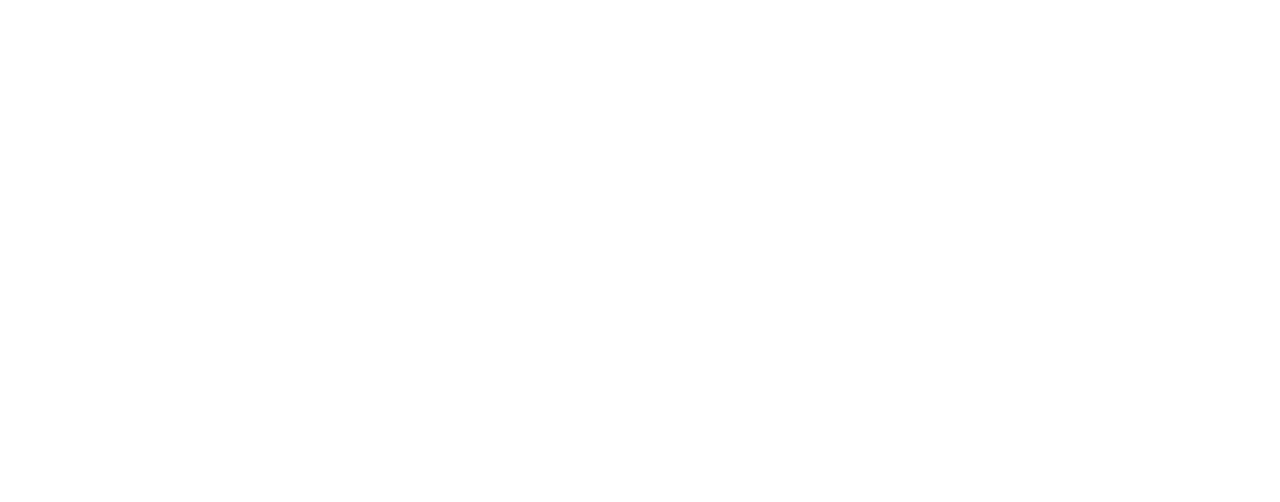
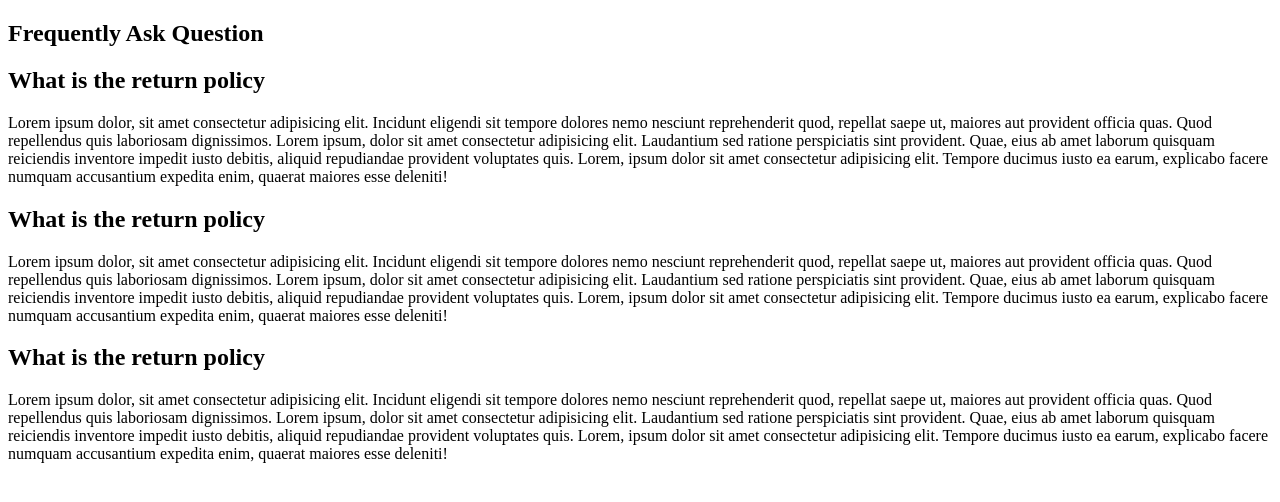
Before and after one commit to abubakar1010/accordion, a plain HTML site: page index.html in a window 1280 px wide. Drawn offline with Linux system fonts and the light colour scheme.

Commit message:
finished markup

```diff
--- a/index.html
+++ b/index.html
@@ -9,6 +9,38 @@
 <body>
 
 
+    <section class="accordion-container">
+        <h1 class="title">Frequently Ask Question</h1>
+
+        <div class="content-container">
+
+            <div class="question">
+                <h2>What is the return policy</h2>
+            </div>
+            <div class="answer">
+                <p>Lorem ipsum dolor, sit amet consectetur adipisicing elit. Incidunt eligendi sit tempore dolores nemo nesciunt reprehenderit quod, repellat saepe ut, maiores aut provident officia quas. Quod repellendus quis laboriosam dignissimos. Lorem ipsum, dolor sit amet consectetur adipisicing elit. Laudantium sed ratione perspiciatis sint provident. Quae, eius ab amet laborum quisquam reiciendis inventore impedit iusto debitis, aliquid repudiandae provident voluptates quis. Lorem, ipsum dolor sit amet consectetur adipisicing elit. Tempore ducimus iusto ea earum, explicabo facere numquam accusantium expedita enim, quaerat maiores esse deleniti!</p>
+            </div>
+        </div>
+        <div class="content-container">
+
+            <div class="question">
+                <h2>What is the return policy</h2>
+            </div>
+            <div class="answer">
+                <p>Lorem ipsum dolor, sit amet consectetur adipisicing elit. Incidunt eligendi sit tempore dolores nemo nesciunt reprehenderit quod, repellat saepe ut, maiores aut provident officia quas. Quod repellendus quis laboriosam dignissimos. Lorem ipsum, dolor sit amet consectetur adipisicing elit. Laudantium sed ratione perspiciatis sint provident. Quae, eius ab amet laborum quisquam reiciendis inventore impedit iusto debitis, aliquid repudiandae provident voluptates quis. Lorem, ipsum dolor sit amet consectetur adipisicing elit. Tempore ducimus iusto ea earum, explicabo facere numquam accusantium expedita enim, quaerat maiores esse deleniti!</p>
+            </div>
+        </div>
+        <div class="content-container">
+
+            <div class="question">
+                <h2>What is the return policy</h2>
+            </div>
+            <div class="answer">
+                <p>Lorem ipsum dolor, sit amet consectetur adipisicing elit. Incidunt eligendi sit tempore dolores nemo nesciunt reprehenderit quod, repellat saepe ut, maiores aut provident officia quas. Quod repellendus quis laboriosam dignissimos. Lorem ipsum, dolor sit amet consectetur adipisicing elit. Laudantium sed ratione perspiciatis sint provident. Quae, eius ab amet laborum quisquam reiciendis inventore impedit iusto debitis, aliquid repudiandae provident voluptates quis. Lorem, ipsum dolor sit amet consectetur adipisicing elit. Tempore ducimus iusto ea earum, explicabo facere numquam accusantium expedita enim, quaerat maiores esse deleniti!</p>
+            </div>
+        </div>
+    </section>
+
     <script src="script/app.js"></script>
 
 </body>
```
